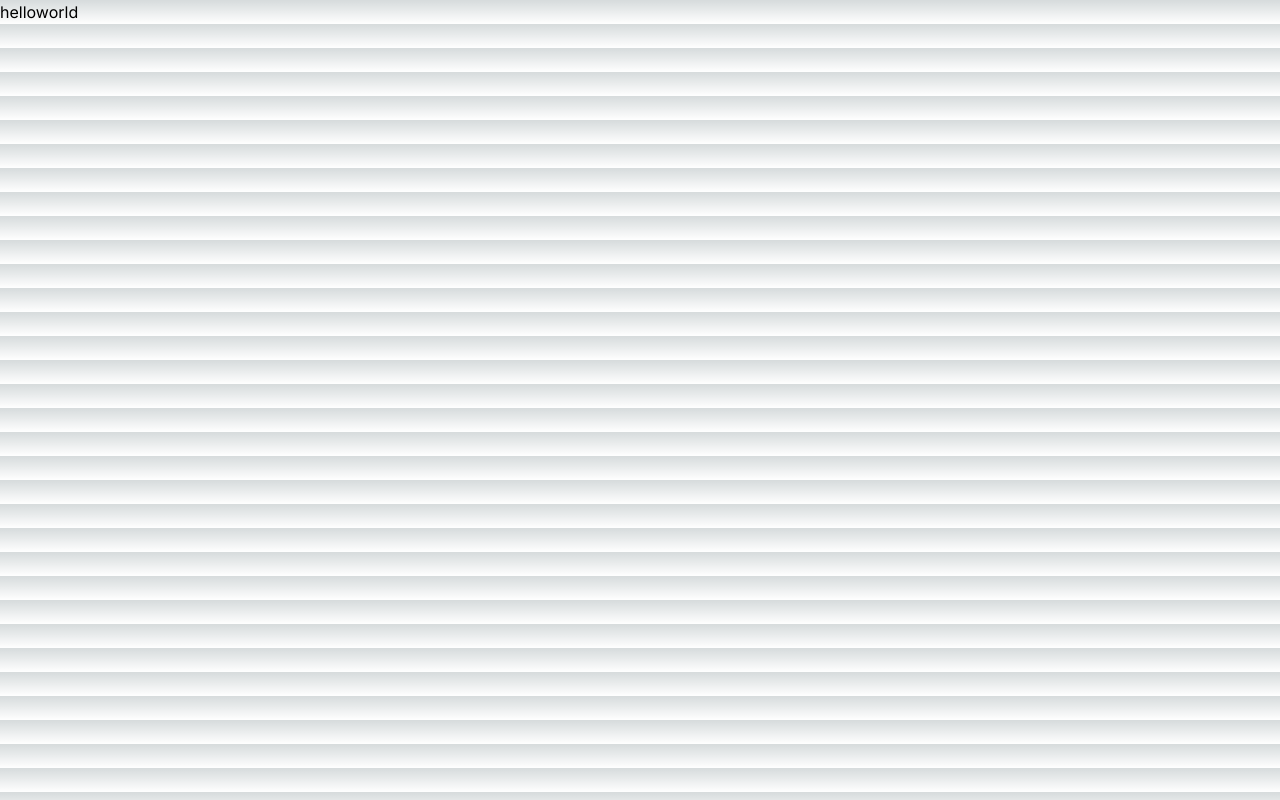
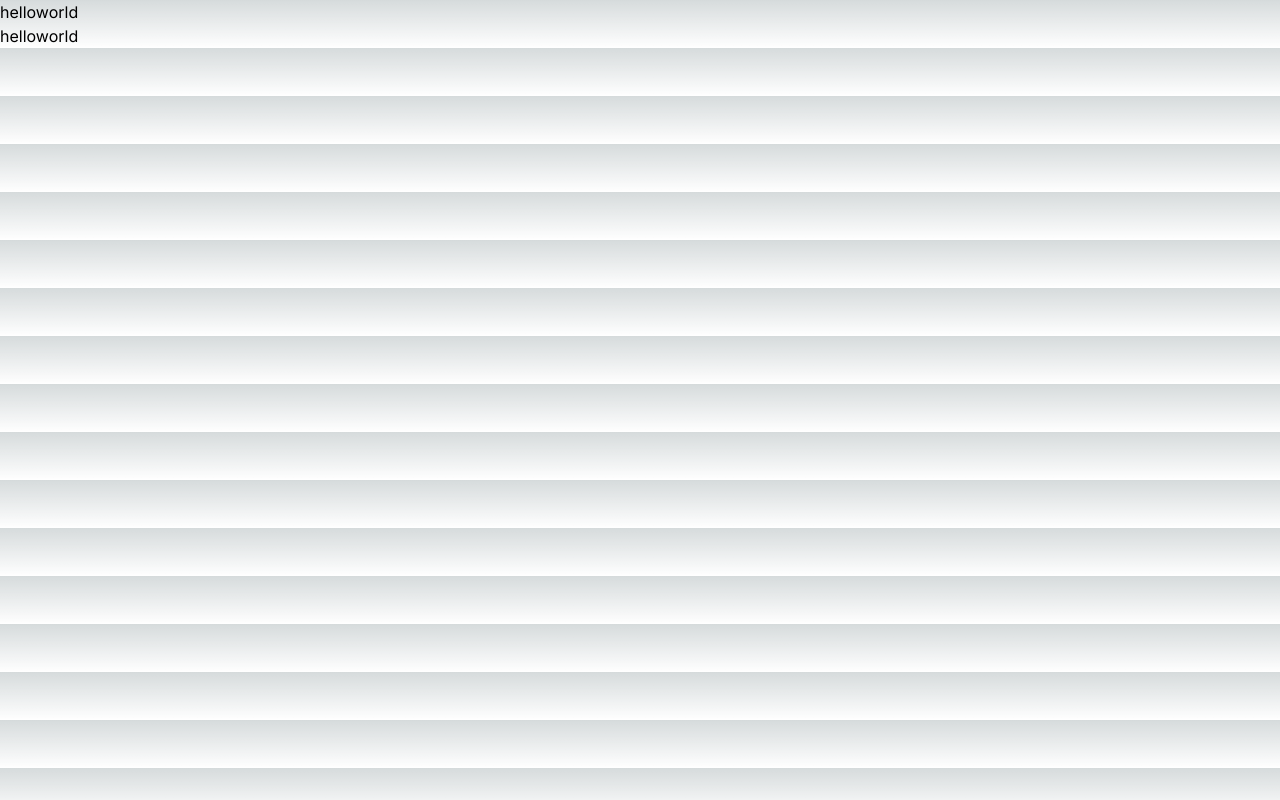
Before and after one commit to Botheet/memo-app, a Next.js app: page / in a window 1280 px wide. Built offline with nearby package versions, Linux system fonts and the light colour scheme.

Commit message:
add h1 tag

```diff
--- a/src/app/page.tsx
+++ b/src/app/page.tsx
@@ -1,3 +1,8 @@
 export default function Home() {
-	return <p>helloworld</p>;
+	return(
+	<>
+		<h1>helloworld</h1>
+		<p>helloworld</p>
+	</>
+	)
 }
```
